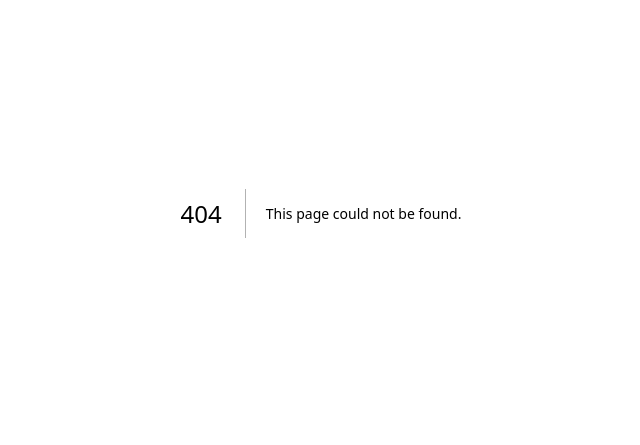
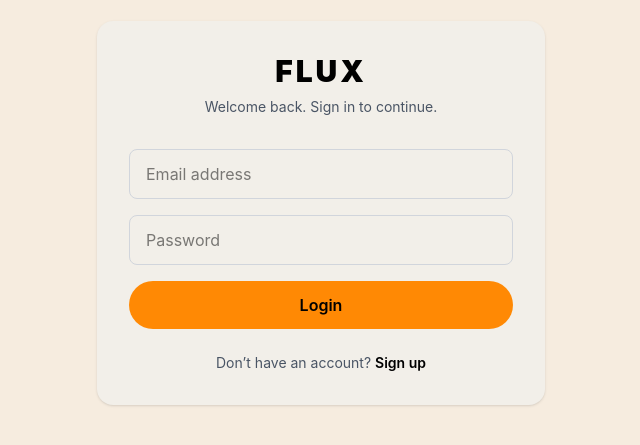
Before and after one commit to deepanshu-sharma425/FLUX, a Next.js app: page /Components/login in a window 1280 px wide. Before the commit this address had no page. Shown: the part 187-632 px from the top of the page, without its empty margins (319-959 px from the left). Built offline with nearby package versions, Linux system fonts and the light colour scheme; a web font is replaced by a local one.

Commit message:
login worked

```diff
--- a/app/AllCloth/page.jsx
+++ b/app/AllCloth/page.jsx
@@ -1,10 +1,10 @@
 "use client";
 
-import Navbar from "../Components/Navbar";
+import Navbar from "@/Components/Navbar";
 import Image from "next/image";
 import Link from "next/link";
 import { Heart } from "lucide-react";
-import products from "../Components/Asset";
+import products from "@/Components/Asset";
 
 export default function AllCloth() {
   return (
--- a/app/Cloth/[id]/page.jsx
+++ b/app/Cloth/[id]/page.jsx
@@ -1,21 +1,24 @@
 "use client";
 
-import Navbar from "@/app/Components/Navbar";
+import Navbar from "@/Components/Navbar";
+import products from "@/Components/Asset";
 import Image from "next/image";
 import { Heart, Star } from "lucide-react";
-import products from "@/app/Components/Asset";
 import { useParams } from "next/navigation";
+
+
+// import { useParams } from "next/navigation";
 
 export default function ProductPage() {
   const params = useParams();
   const id = params.id;
 
-  // ✅ find product by id
+
   const product = products.find(
     (p) => String(p.id) === String(id)
   );
 
-  // ✅ fallback
+
   if (!product) {
     return (
       <>
@@ -28,7 +31,7 @@ export default function ProductPage() {
     );
   }
 
-  // ✅ DISCOUNT LOGIC
+
   const discountPercentage =
     product.discount ??
     Math.round(((product.price - product.finalPrice) / product.price) * 100);
@@ -36,25 +39,24 @@ export default function ProductPage() {
   return (
     <>
       <Navbar />
-      {/* spacer to avoid navbar overlap */}
+
       <div className="h-24" />
 
       <section className="bg-[#f6ecdf] min-h-screen px-4 py-16 font-mono">
         <div className="max-w-6xl mx-auto grid grid-cols-1 lg:grid-cols-2 gap-12">
 
-          {/* LEFT – IMAGE */}
-          {/* IMAGE */}
+
 <div className="w-full">
   <div className="
     relative
     w-full
-    aspect-square     /* ✅ KEY FIX */
+    aspect-square
     bg-white
     rounded-xl
     overflow-hidden
   ">
 
-    {/* DISCOUNT BADGE */}
+
     {product.discount && (
       <span className="absolute top-4 left-4 z-10 bg-black text-white text-xs font-semibold px-3 py-1 rounded-full">
         {product.discount}% OFF
@@ -74,15 +76,15 @@ export default function ProductPage() {
 </div>
 
 
-          {/* RIGHT – DETAILS */}
+
           <div className="space-y-6">
 
-            {/* TITLE */}
+
             <h1 className="text-3xl font-extrabold tracking-wide">
               {product.name}
             </h1>
 
-            {/* PRICE */}
+
             <p className="text-2xl font-bold flex items-center gap-3">
               ₹{product.finalPrice}
 
@@ -99,7 +101,7 @@ export default function ProductPage() {
               )}
             </p>
 
-            {/* RATING */}
+
             <div className="flex items-center gap-2">
               {[...Array(5)].map((_, i) => (
                 <Star
@@ -110,7 +112,7 @@ export default function ProductPage() {
               <span className="text-sm text-gray-500">(200 reviews)</span>
             </div>
 
-            {/* SIZE */}
+
             <div>
               <p className="font-semibold mb-2">SIZE</p>
               <div className="grid grid-cols-4 gap-2">
@@ -125,7 +127,7 @@ export default function ProductPage() {
               </div>
             </div>
 
-            {/* ACTIONS */}
+
             <div className="flex gap-3">
               <button className="flex-1 bg-black text-white py-3 hover:bg-[#FF8A00] transition">
                 ADD TO CART
@@ -140,7 +142,7 @@ export default function ProductPage() {
               BUY IT NOW
             </button>
 
-            {/* DESCRIPTION */}
+
             <div className="border-t pt-4">
               <p className="text-sm text-gray-600">
                 {product.description}
--- a/app/Components/Homepage.jsx
+++ b/app/Components/Homepage.jsx
@@ -6,7 +6,7 @@ import Image from "next/image";
 import Corusel from "./Corusel/Corusel";
 import Filtercorusel from "./Corusel/Filtercorusel";
 import Story from "./Story";
-import Login from "./Login/Login";
+import Login from "./login/page";
 import Signup from "./Corusel/Signup/Signup";
 import HomeFooter from "./Footer/HomeFotter";
 
--- a/app/Components/Login/Login.jsx
+++ /dev/null
@@ -1,50 +0,0 @@
-"use client";
-
-import Link from "next/link";
-
-export default function Login() {
-  return (
-    <section className="min-h-screen flex items-center justify-center bg-[#f6ecdf] px-4">
-      <div className="w-full max-w-md bg-[#f2efe9] rounded-2xl p-6 sm:p-8 shadow-sm">
-
-        {/* Brand */}
-        <h1 className="text-3xl font-black tracking-widest text-center mb-2">
-          FLUX
-        </h1>
-        <p className="text-center text-sm text-gray-600 mb-8">
-          Welcome back. Sign in to continue.
-        </p>
-
-        {/* Form */}
-        <form className="space-y-4">
-          <input
-            type="email"
-            placeholder="Email address"
-            className="w-full px-4 py-3 rounded-lg border border-gray-300 bg-transparent focus:outline-none focus:border-orange-400"
-          />
-
-          <input
-            type="password"
-            placeholder="Password"
-            className="w-full px-4 py-3 rounded-lg border border-gray-300 bg-transparent focus:outline-none focus:border-orange-400"
-          />
-
-          <button
-            type="submit"
-            className="w-full py-3 rounded-full bg-orange-400 text-black font-semibold hover:bg-black hover:text-white transition"
-          >
-            Login
-          </button>
-        </form>
-
-        {/* Footer */}
-        <div className="mt-6 text-center text-sm text-gray-600">
-          Don’t have an account?{" "}
-          <Link href="/signup" className="font-semibold text-black hover:underline">
-            Sign up
-          </Link>
-        </div>
-      </div>
-    </section>
-  );
-}
--- a/app/Components/Navbar.jsx
+++ b/app/Components/Navbar.jsx
@@ -42,7 +42,10 @@ const Navbar = () => {
         <div className="flex items-center gap-3 sm:gap-4">
           <Search className="w-5 h-5 sm:w-6 sm:h-6 cursor-pointer" />
           <ShoppingCartIcon className="w-5 h-5 sm:w-6 sm:h-6 cursor-pointer" />
-          <User2 className="w-5 h-5 sm:w-6 sm:h-6 cursor-pointer" />
+          <Link href="/Components/login">
+            <User2 className="w-5 h-5 sm:w-6 sm:h-6 cursor-pointer" />
+            </Link>
+
           <button
             onClick={() => setOpen(true)}
             className="md:hidden"
--- /dev/null
+++ b/app/Components/login/page.jsx
@@ -0,0 +1,100 @@
+"use client";
+
+import { useState } from "react";
+import Link from "next/link";
+import { useRouter } from "next/navigation";
+
+export default function Login() {
+  const router = useRouter();
+
+  const [email, setEmail] = useState("");
+  const [password, setPassword] = useState("");
+  const [loading, setLoading] = useState(false);
+  const [error, setError] = useState("");
+
+  const handleLogin = async (e) => {
+  e.preventDefault();
+  setLoading(true);
+  setError("");
+
+  try {
+    const res = await fetch("/api/auth/login", {
+      method: "POST",
+      headers: { "Content-Type": "application/json" },
+      body: JSON.stringify({ email, password }),
+    });
+
+    const data = await res.json();
+    if (!res.ok) throw new Error(data.message);
+
+    router.push("/");
+  } catch (err) {
+    setError(err.message);
+  } finally {
+    setLoading(false);
+  }
+};
+
+
+  return (
+    <section className="min-h-screen flex items-center justify-center bg-[#f6ecdf] px-4">
+      <div className="w-full max-w-md bg-[#f2efe9] rounded-2xl p-6 sm:p-8 shadow-sm">
+
+        {/* Brand */}
+        <h1 className="text-3xl font-black tracking-widest text-center mb-2">
+          FLUX
+        </h1>
+        <p className="text-center text-sm text-gray-600 mb-8">
+          Welcome back. Sign in to continue.
+        </p>
+
+        {/* Form */}
+        <form className="space-y-4" onSubmit={handleLogin}>
+          <input
+            type="email"
+            placeholder="Email address"
+            value={email}
+            onChange={(e) => setEmail(e.target.value)}
+            className="w-full px-4 py-3 rounded-lg border border-gray-300 bg-transparent focus:outline-none focus:border-orange-400"
+            required
+          />
+
+          <input
+            type="password"
+            placeholder="Password"
+            value={password}
+            onChange={(e) => setPassword(e.target.value)}
+            className="w-full px-4 py-3 rounded-lg border border-gray-300 bg-transparent focus:outline-none focus:border-orange-400"
+            required
+          />
+
+          <button
+            type="submit"
+            disabled={loading}
+            className="w-full py-3 rounded-full bg-orange-400 text-black font-semibold hover:bg-black hover:text-white transition disabled:opacity-60"
+          >
+            {loading ? "Logging in..." : "Login"}
+          </button>
+        </form>
+
+        {/* Error */}
+        {error && (
+          <p className="mt-4 text-center text-sm text-red-600">
+            {error}
+          </p>
+        )}
+
+        {/* Footer */}
+        <div className="mt-6 text-center text-sm text-gray-600">
+          Don’t have an account?{" "}
+          <Link
+            href="/signup"
+            className="font-semibold text-black hover:underline"
+          >
+            Sign up
+          </Link>
+        </div>
+      </div>
+    </section>
+  );
+}
--- a/tsconfig.json
+++ b/tsconfig.json
@@ -6,6 +6,10 @@
       "dom.iterable",
       "esnext"
     ],
+     "baseUrl": ".",
+    "paths": {
+      "@/*": ["app/*"]
+    },
     "allowJs": true,
     "skipLibCheck": true,
     "strict": false,
```
